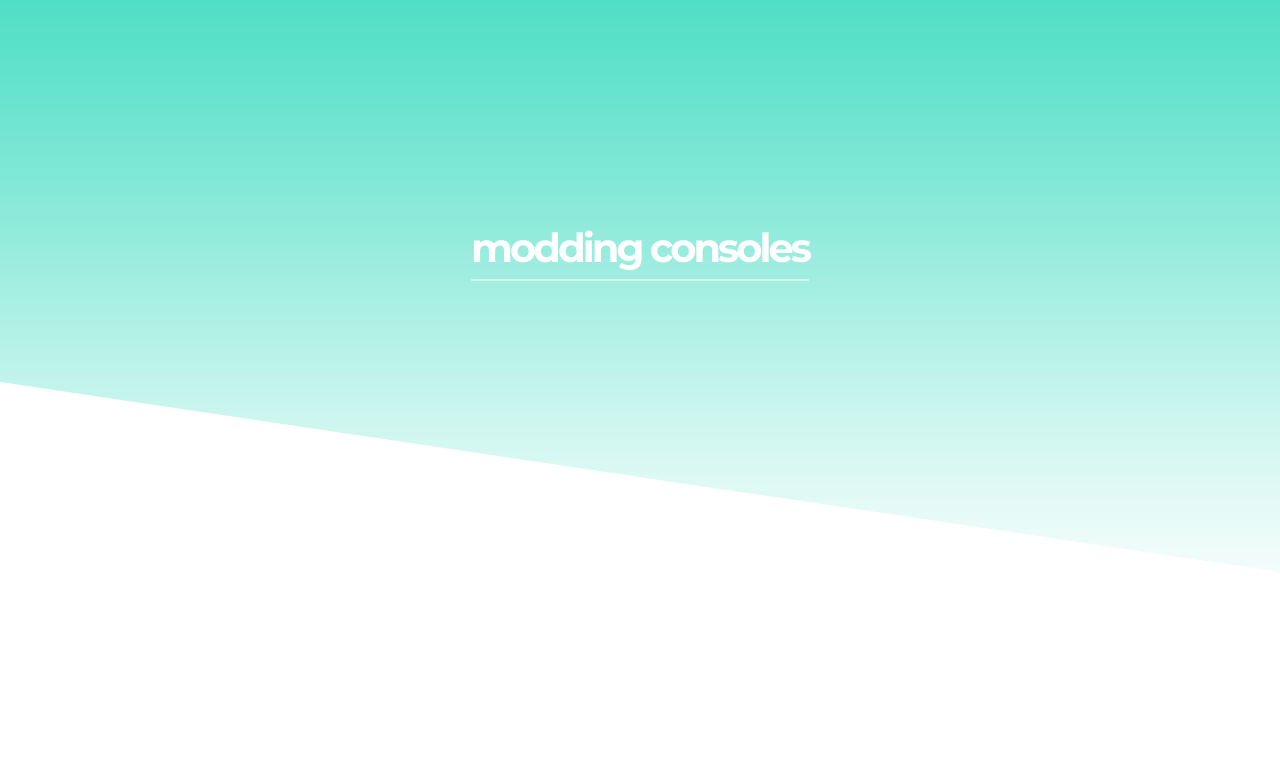
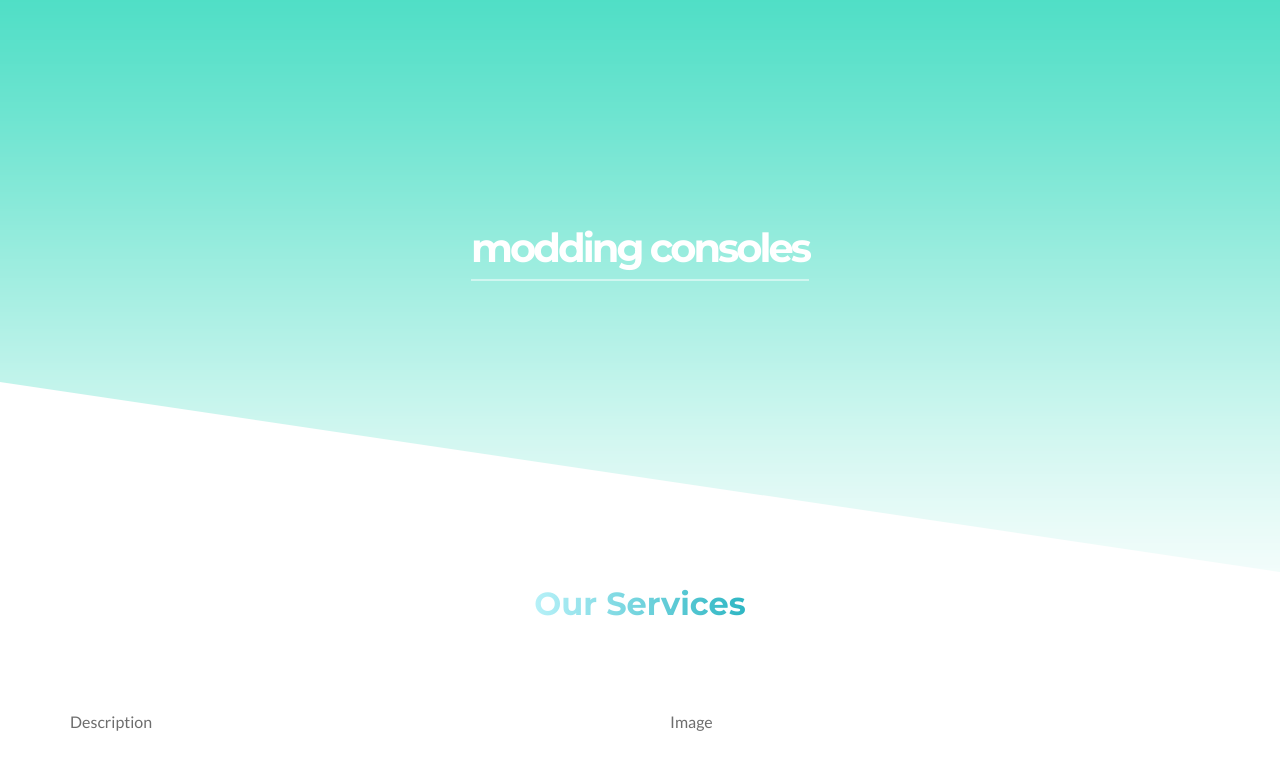
Before and after one commit to Noctturne/BRVO-modding-lp, a website: page index.html in a window 1280 px wide. Shown: the part 112-882 px from the top of the page. Before the commit the page ends 800 px from the top, so only its background shows below. Drawn offline with Linux system fonts and the light colour scheme.

Commit message:
Modifying sass system, starting services section and put some utilities

```diff
--- a/index.html
+++ b/index.html
@@ -24,6 +24,20 @@
                 </h1>
             </div>
         </header>
-
+        <main>
+            <section class="section-services">
+                <div class="text-center mb-8">
+                    <h1 class="text-gradient"> Our Services </h1>
+                </div>
+                <div class="row">
+                    <div class="col-1-of-2">
+                        Description
+                    </div>
+                    <div class="col-1-of-2">
+                        Image
+                    </div>
+                </div>
+            </section>
+        </main>
     </body>
 </html>
--- a/src/sass/abstracts/_variables.scss
+++ b/src/sass/abstracts/_variables.scss
@@ -17,6 +17,17 @@ $color-black: #000;
 $heading-font: "Montserrat", sans-serif;
 $main-font: "Lato", sans-serif;
 
+h1, h2, h3, h4{
+    font-family: $heading-font;
+    font-weight: 700;
+}
+
+/* HEADERS FONT SIZE */
+h1{ font-size: 2em; }
+h2{ font-size: 1.5em; }
+h3{ font-size: 1.17em; }
+h2{ font-size: 1em; }
+
 // GRID
 $grid-width: 114rem;
 $gutter-vertical: 8rem;
--- a/src/sass/base/_typography.scss
+++ b/src/sass/base/_typography.scss
@@ -1,5 +1,3 @@
-
-
 .hero-title{
     color: $color-white;
     backface-visibility: hidden;
--- a/src/sass/base/_utilities.scss
+++ b/src/sass/base/_utilities.scss
@@ -0,0 +1,10 @@
+.text-gradient{
+    display: inline-block;
+    background-image: linear-gradient(to right, $color-primary-light, $color-primary-dark);
+    -webkit-background-clip: text;
+    color: transparent;
+}
+
+.text-center{ text-align: center; }
+
+.mb-8{ margin-bottom: 8rem; }
--- a/src/sass/components/_headings.scss
+++ /dev/null
@@ -1,3 +0,0 @@
-h1, h2, h3, h4, h5, h6{
-    font-family: $heading-font;
-}
--- a/src/sass/pages/_home.scss
+++ b/src/sass/pages/_home.scss
@@ -0,0 +1,4 @@
+.section-services{
+    padding: 25rem 0;
+    margin-top: -40vh;
+}
--- a/src/sass/style.scss
+++ b/src/sass/style.scss
@@ -7,8 +7,6 @@
 @import "base/typography";
 @import "base/utilities";
 
-@import "components/headings";
-
 @import "layout/grid";
 @import "layout/header";
 
```
Also changed, not shown: src/css/style.css.
